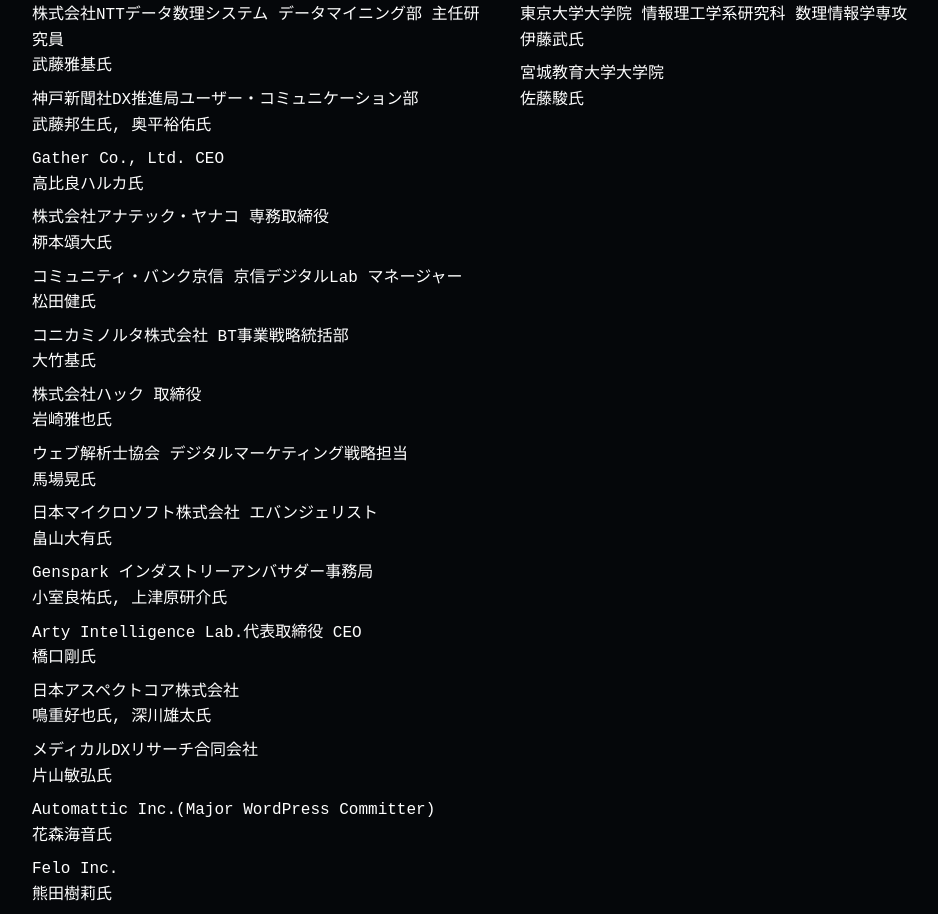
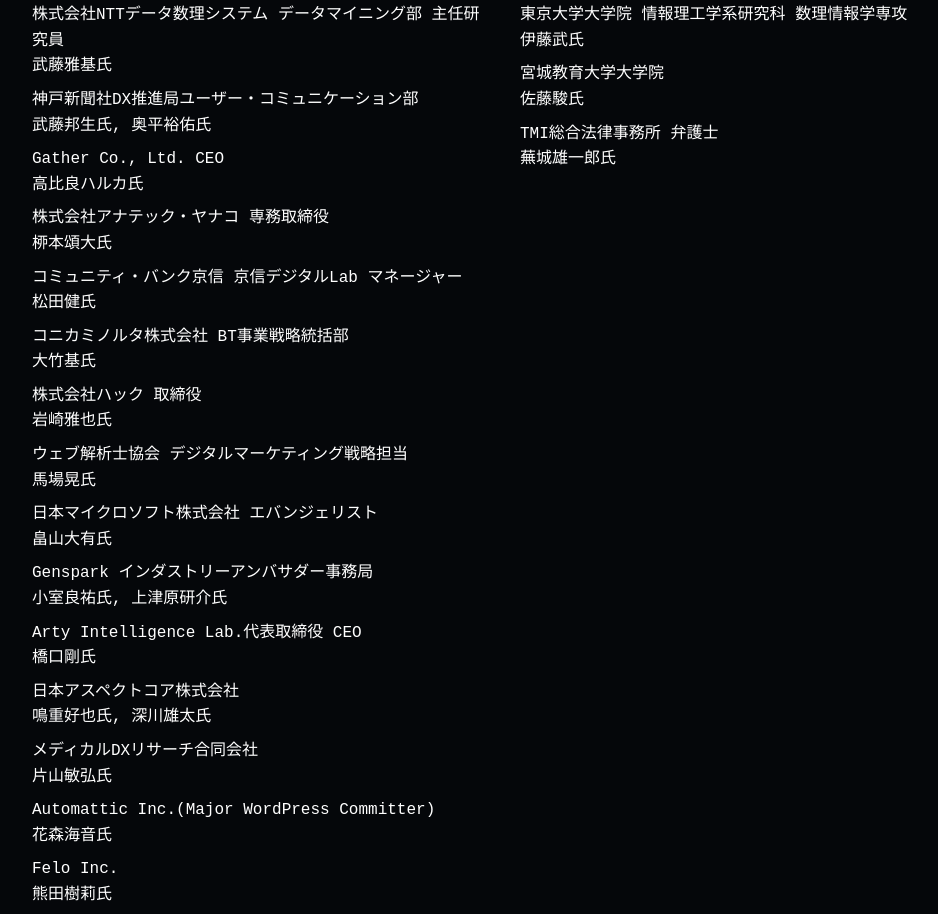
Before and after one commit to KunihiroS/gasg-web, a plain HTML site: page index.html in a window 1280 px wide. Shown: the part 6739-7653 px from the top of the page, without its empty margins (136-1074 px from the left). Drawn offline with Linux system fonts and the light colour scheme.

Commit message:
feat: add new guest speaker from TMI Law Office to event lineup
- Added 蕪城雄一郎氏 (弁護士) from TMI総合法律事務所

```diff
--- a/index.html
+++ b/index.html
@@ -648,6 +648,7 @@
               <li>兵庫教育大学大学院 修士課程<br />黒田一之氏</li>
               <li>東京大学大学院 情報理工学系研究科 数理情報学専攻<br />伊藤武氏</li>
               <li>宮城教育大学大学院<br />佐藤駿氏</li>
+              <li>TMI総合法律事務所 弁護士<br />蕪城雄一郎氏</li>
             </ul>
           </div>
         </div>
```
